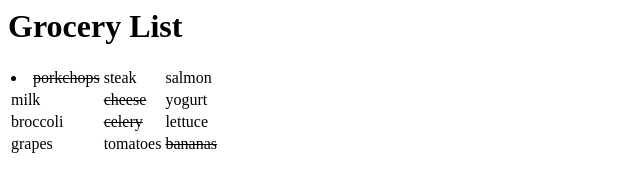
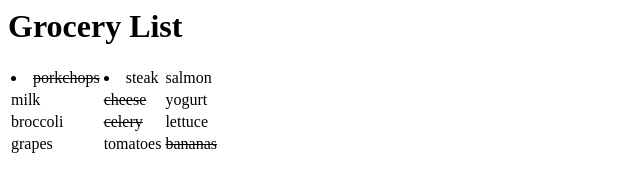
Before and after one commit to albajo01/albajo01.github.io, a plain HTML site: page shopping.html in a window 1280 px wide. Shown: the full height of the page, 0-640 px from the left. Drawn offline with Linux system fonts and the light colour scheme.

Commit message:
Update shopping.html

```diff
--- a/shopping.html
+++ b/shopping.html
@@ -5,7 +5,7 @@
 </head>
 <body>
   <table><ul class="checkmark">
-    <tr class="meat"><td><li><strike>porkchops</strike></li></td><td>steak</td><td>salmon</td></tr>
+    <tr class="meat"><td><li><strike>porkchops</strike></li></td><td><li>steak</li></td><td>salmon</td></tr>
     <tr class="dairy"><td>milk</td><td><strike>cheese</strike></td><td>yogurt</td></tr>
     <tr class="vegetables"><td>broccoli</td><td><strike>celery</strike></td><td>lettuce</td></tr>
     <tr class="fruit"><td>grapes</td><td>tomatoes</td><td><strike>bananas</strike></td></tr>
```
